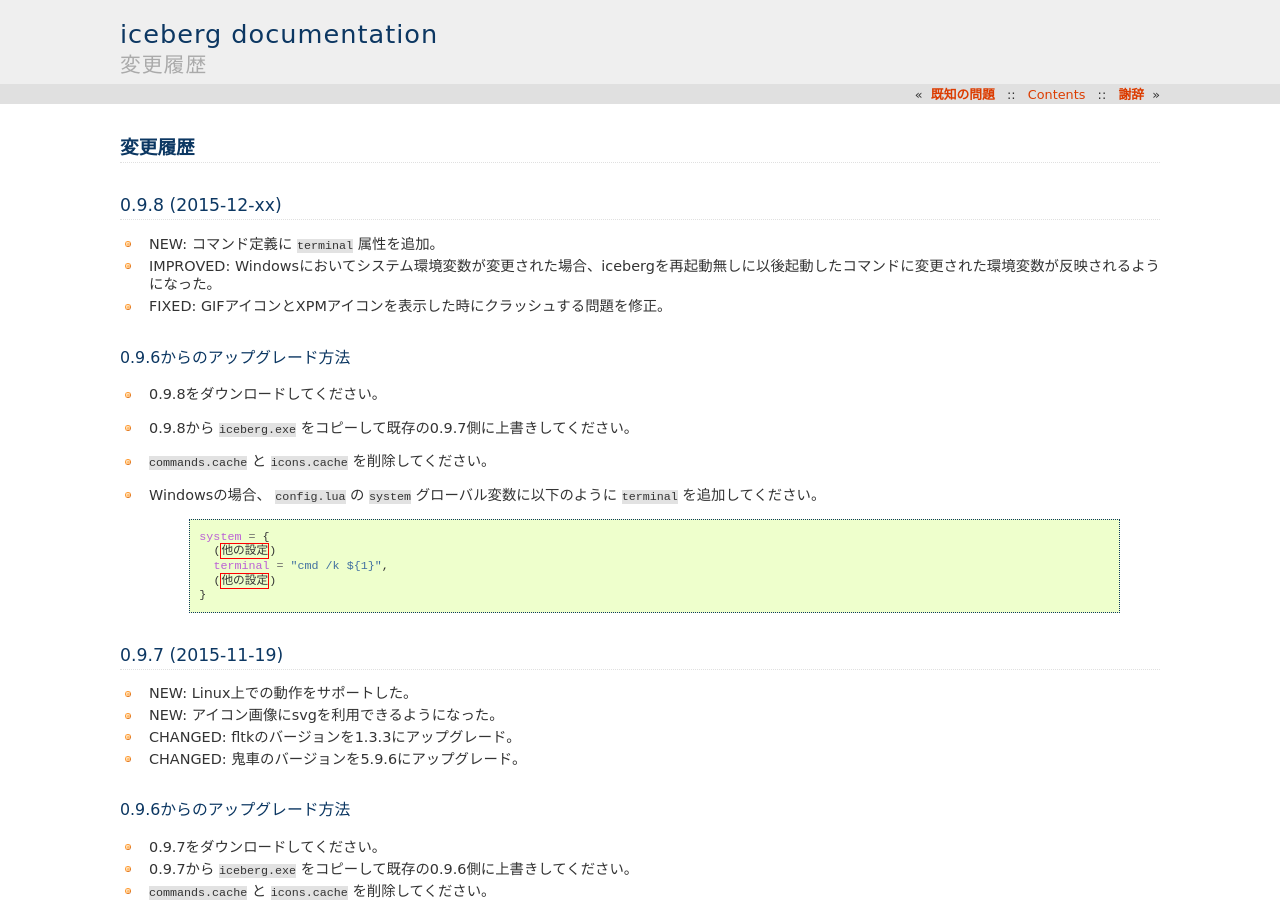
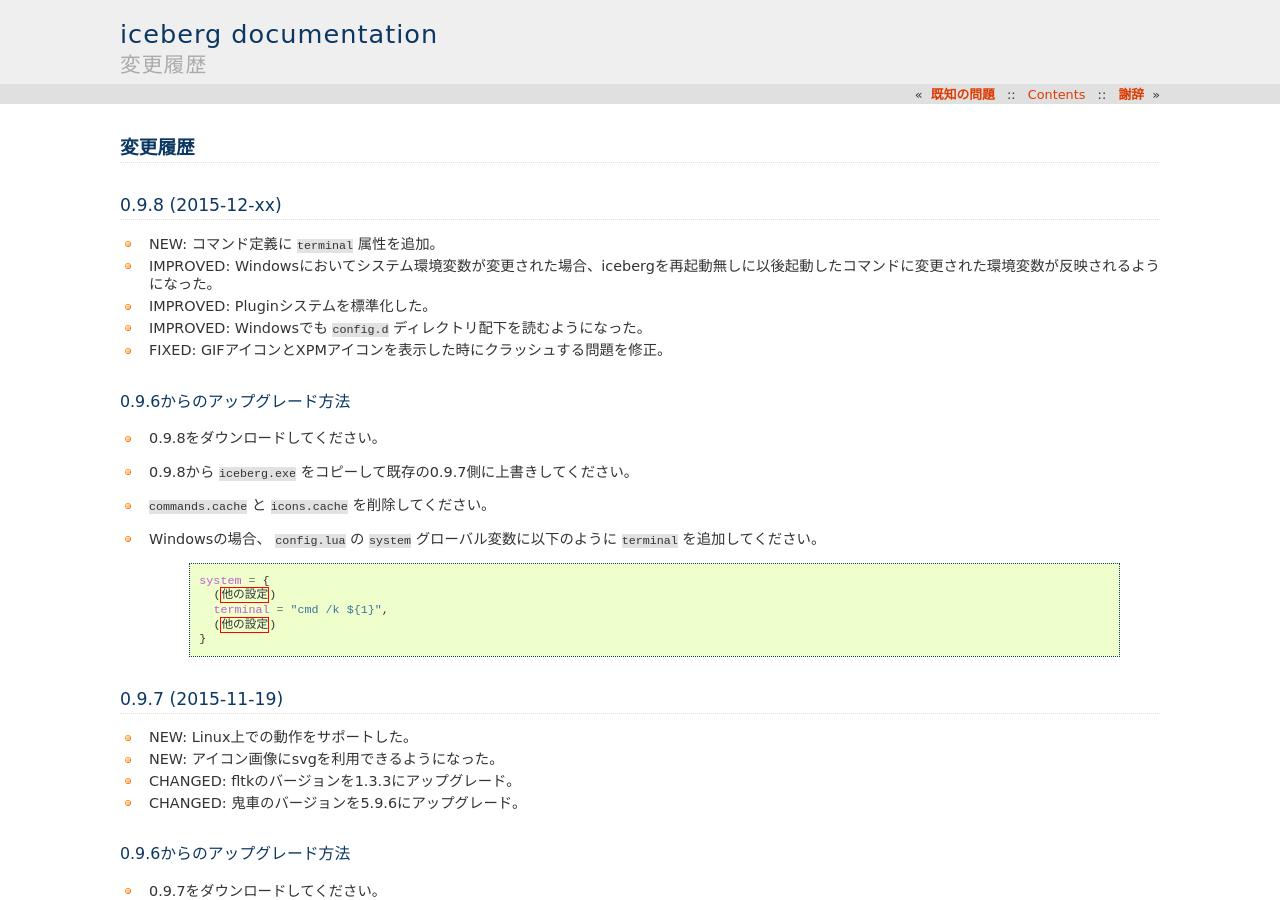
Before and after one commit to yuin/iceberg, a Sphinx documentation site: the page built from docs/source/changes.rst, in a window 1280 px wide and 900 px high. Built offline with Sphinx 7.4.7, drawn with Linux system fonts in a browser that asks for light colours; the version number could not be read and is left out.

Commit message:
Add new plugin functionality

```diff
--- a/docs/source/changes.rst
+++ b/docs/source/changes.rst
@@ -4,6 +4,8 @@
 -----------------------
 - NEW: コマンド定義に ``terminal`` 属性を追加。
 - IMPROVED: Windowsにおいてシステム環境変数が変更された場合、icebergを再起動無しに以後起動したコマンドに変更された環境変数が反映されるようになった。
+- IMPROVED: Pluginシステムを標準化した。
+- IMPROVED: Windowsでも ``config.d`` ディレクトリ配下を読むようになった。
 - FIXED: GIFアイコンとXPMアイコンを表示した時にクラッシュする問題を修正。
 
 0.9.6からのアップグレード方法
```
Also changed, not shown: 7 other files.
